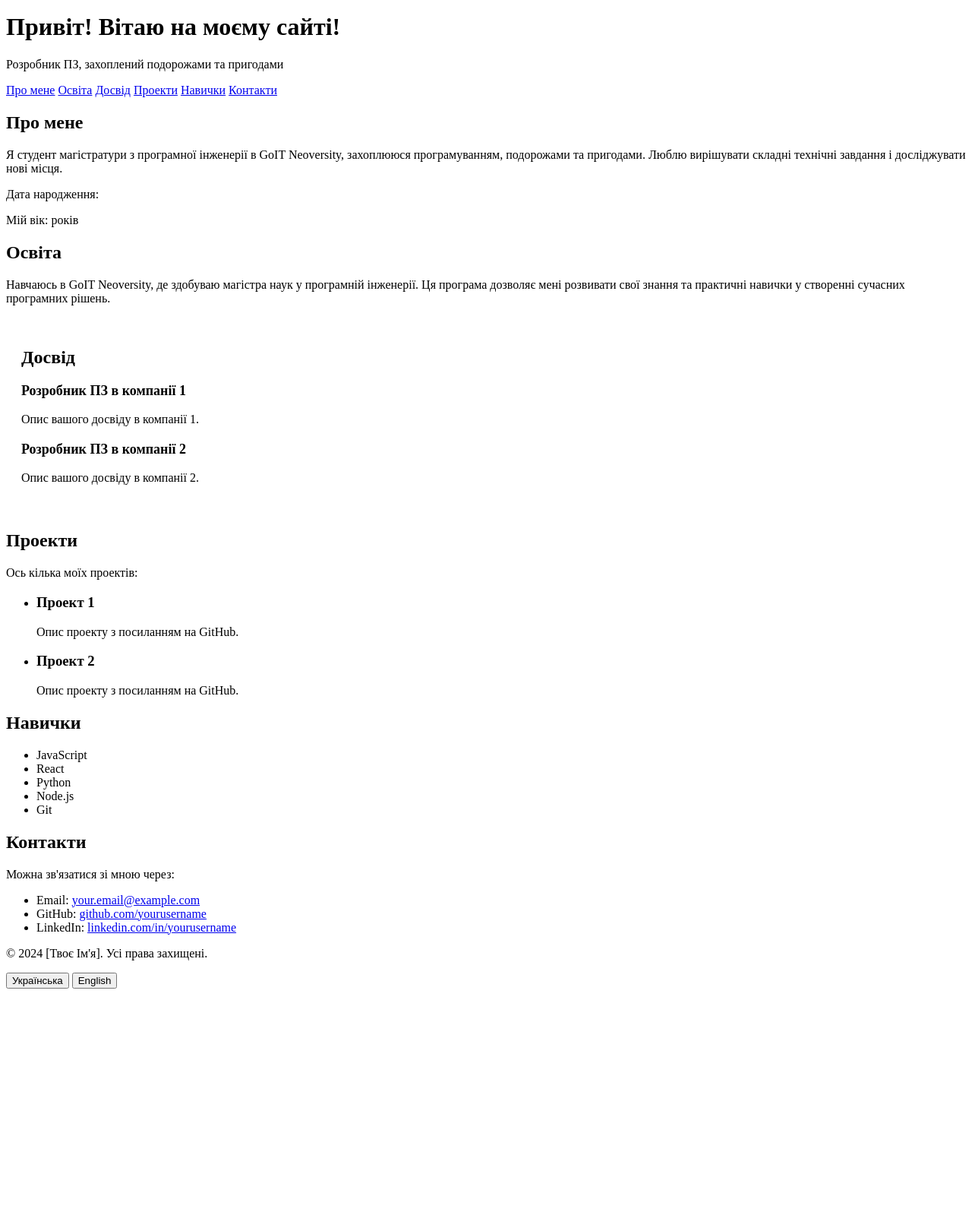
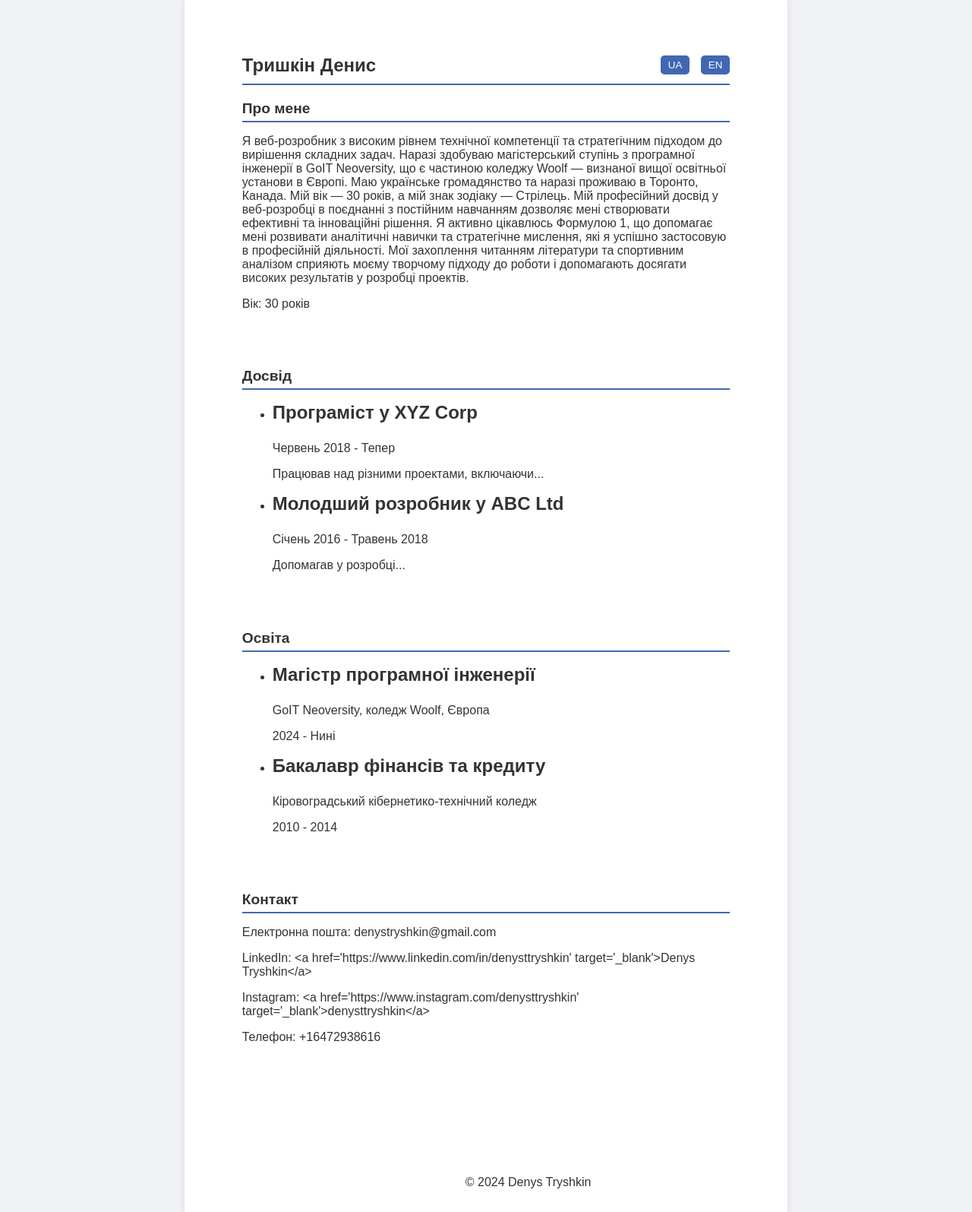
Before and after one commit to DenysTryshkin/mywebsite, a plain HTML site: page index.html in a window 1280 px wide. Shown: the part 4-1599 px from the top of the page at 76% size. Before the commit the page ends 1313 px from the top, so only its background shows below. Drawn offline with Linux system fonts and the light colour scheme.

Commit message:
Втомився, потрібно доробити

```diff
--- a/index.html
+++ b/index.html
@@ -3,98 +3,69 @@
 <head>
     <meta charset="UTF-8">
     <meta name="viewport" content="width=device-width, initial-scale=1.0">
-    <title>Про мене</title>
+    <title>Resume - Denys Tryshkin</title>
     <link rel="stylesheet" href="styles.css">
 </head>
 <body>
-
+    <div class="resume-container">
         <header>
-    <h1 id="header-title">Привіт! Вітаю на моєму сайті!</h1>
-    <p id="header-description">Розробник ПЗ, захоплений подорожами та пригодами</p>
+            <h1 id="name" data-uk="Тришкін Денис" data-en="Denys Tryshkin">Тришкін Денис</h1>
+            <div class="language-selector">
+                <button id="lang-uk" onclick="setLanguage('uk')">UA</button>
+                <button id="lang-en" onclick="setLanguage('en')">EN</button>
+            </div>
         </header>
-
-<nav>
-    <a href="#about" id="nav-about">Про мене</a>
-    <a href="#education" id="nav-education">Освіта</a>
-    <a href="#experience" id="nav-experience">Досвід</a>
-    <a href="#projects" id="nav-projects">Проекти</a>
-    <a href="#skills" id="nav-skills">Навички</a>
-    <a href="#contact" id="nav-contact">Контакти</a>
-</nav>
-
+        <main>
             <section id="about">
-    <h2 id="section-about-title">Про мене</h2>
-    <p id="section-about-text">Я студент магістратури з програмної інженерії в GoIT Neoversity, захоплююся програмуванням, подорожами та пригодами. Люблю вирішувати складні технічні завдання і досліджувати нові місця.</p>
-    <p>Дата народження: <span id="dob"></span></p>
-    <p>Мій вік: <span id="age"></span> років</p>
+                <h2 id="about-heading" data-uk="Про мене" data-en="About Me">Про мене</h2>
+                <p id="about-text" data-uk="Я веб-розробник з високим рівнем технічної компетенції та стратегічним підходом до вирішення складних задач. Наразі здобуваю магістерський ступінь з програмної інженерії в GoIT Neoversity, що є частиною коледжу Woolf — визнаної вищої освітньої установи в Європі. Маю українське громадянство та наразі проживаю в Торонто, Канада. Мій вік — 30 років, а мій знак зодіаку — Стрілець. Мій професійний досвід у веб-розробці в поєднанні з постійним навчанням дозволяє мені створювати ефективні та інноваційні рішення. Я активно цікавлюсь Формулою 1, що допомагає мені розвивати аналітичні навички та стратегічне мислення, які я успішно застосовую в професійній діяльності. Мої захоплення читанням літератури та спортивним аналізом сприяють моєму творчому підходу до роботи і допомагають досягати високих результатів у розробці проектів."
+                   data-en="I am a web developer with high technical proficiency and a strategic approach to solving complex problems. Currently pursuing a Master of Science in Software Engineering at GoIT Neoversity, a member college of Woolf, a recognized higher education institution in Europe. I hold Ukrainian citizenship and currently reside in Toronto, Canada. I am 30 years old and a Sagittarius. My professional experience in web development, combined with continuous learning, allows me to create effective and innovative solutions. I am an avid Formula 1 enthusiast, which helps me develop analytical skills and strategic thinking that I successfully apply in my professional work. My interests in reading literature and sports analysis contribute to my creative approach to work and help achieve high results in project development.">
+                   Я веб-розробник з високим рівнем технічної компетенції та стратегічним підходом до вирішення складних задач. Наразі здобуваю магістерський ступінь з програмної інженерії в GoIT Neoversity, що є частиною коледжу Woolf — визнаної вищої освітньої установи в Європі. Маю українське громадянство та наразі проживаю в Торонто, Канада. Мій вік — 30 років, а мій знак зодіаку — Стрілець. Мій професійний досвід у веб-розробці в поєднанні з постійним навчанням дозволяє мені створювати ефективні та інноваційні рішення. Я активно цікавлюсь Формулою 1, що допомагає мені розвивати аналітичні навички та стратегічне мислення, які я успішно застосовую в професійній діяльності. Мої захоплення читанням літератури та спортивним аналізом сприяють моєму творчому підходу до роботи і допомагають досягати високих результатів у розробці проектів.
+                </p>
+                <p id="dob" data-uk="Вік: " data-en="Age: ">Вік: </p>
             </section>
-
-<section id="education">
-    <h2 id="section-education-title">Освіта</h2>
-    <p id="section-education-text">Навчаюсь в GoIT Neoversity, де здобуваю магістра наук у програмній інженерії. Ця програма дозволяє мені розвивати свої знання та практичні навички у створенні сучасних програмних рішень.</p>
-</section>
-
             <section id="experience">
-    <h2 id="section-experience-title">Досвід</h2>
-    <ul id="experience-list">
+                <h2 id="experience-heading" data-uk="Досвід" data-en="Experience">Досвід</h2>
+                <ul>
                     <li>
-            <h3 id="experience-job1-title">Розробник ПЗ в компанії 1</h3>
-            <p id="experience-job1-description">Опис вашого досвіду в компанії 1.</p>
+                        <h3 id="experience-job1" data-uk="Програміст у XYZ Corp" data-en="Software Engineer at XYZ Corp">Програміст у XYZ Corp</h3>
+                        <p id="experience-job1-date" data-uk="Червень 2018 - Тепер" data-en="June 2018 - Present">Червень 2018 - Тепер</p>
+                        <p id="experience-job1-desc" data-uk="Працював над різними проектами, включаючи..." data-en="Worked on various projects including...">Працював над різними проектами, включаючи...</p>
                     </li>
                     <li>
-            <h3 id="experience-job2-title">Розробник ПЗ в компанії 2</h3>
-            <p id="experience-job2-description">Опис вашого досвіду в компанії 2.</p>
+                        <h3 id="experience-job2" data-uk="Молодший розробник у ABC Ltd" data-en="Junior Developer at ABC Ltd">Молодший розробник у ABC Ltd</h3>
+                        <p id="experience-job2-date" data-uk="Січень 2016 - Травень 2018" data-en="January 2016 - May 2018">Січень 2016 - Травень 2018</p>
+                        <p id="experience-job2-desc" data-uk="Допомагав у розробці..." data-en="Assisted in developing...">Допомагав у розробці...</p>
                     </li>
                 </ul>
             </section>
-
-<section id="projects" class="projects">
-    <h2 id="section-projects-title">Проекти</h2>
-    <p id="section-projects-text">Ось кілька моїх проектів:</p>
+            <section id="education">
+                <h2 id="education-heading" data-uk="Освіта" data-en="Education">Освіта</h2>
                 <ul>
                     <li>
-            <h3 id="project1-title">Проект 1</h3>
-            <p id="project1-description">Опис проекту з посиланням на GitHub.</p>
+                        <h3 id="education-degree1" data-uk="Магістр програмної інженерії" data-en="Master of Science in Software Engineering">Магістр програмної інженерії</h3>
+                        <p id="education-institution1" data-uk="GoIT Neoversity, коледж Woolf, Європа" data-en="GoIT Neoversity, Woolf College, Europe">GoIT Neoversity, коледж Woolf, Європа</p>
+                        <p id="education-date1" data-uk="2024 - Нині" data-en="2024 - Present">2024 - Нині</p>
                     </li>
                     <li>
-            <h3 id="project2-title">Проект 2</h3>
-            <p id="project2-description">Опис проекту з посиланням на GitHub.</p>
+                        <h3 id="education-degree2" data-uk="Бакалавр фінансів та кредиту" data-en="Bachelor of Finance and Credit">Бакалавр фінансів та кредиту</h3>
+                        <p id="education-institution2" data-uk="Кіровоградський кібернетико-технічний коледж" data-en="Kirovograd Cybernetics and Technical College">Кіровоградський кібернетико-технічний коледж</p>
+                        <p id="education-date2" data-uk="2010 - 2014" data-en="2010 - 2014">2010 - 2014</p>
                     </li>
                 </ul>
             </section>
-
-<section id="skills" class="skills">
-    <h2 id="section-skills-title">Навички</h2>
-    <ul>
-        <li id="skill1">JavaScript</li>
-        <li id="skill2">React</li>
-        <li id="skill3">Python</li>
-        <li id="skill4">Node.js</li>
-        <li id="skill5">Git</li>
-    </ul>
+            <section id="contact">
+                <h2 id="contact-heading" data-uk="Контакт" data-en="Contact">Контакт</h2>
+                <p id="contact-email" data-uk="Електронна пошта: denystryshkin@gmail.com" data-en="Email: denystryshkin@gmail.com">Електронна пошта: denystryshkin@gmail.com</p>
+                <p id="contact-linkedin" data-uk="LinkedIn: <a href='https://www.linkedin.com/in/denysttryshkin' target='_blank'>Denys Tryshkin</a>" data-en="LinkedIn: <a href='https://www.linkedin.com/in/denysttryshkin' target='_blank'>Denys Tryshkin</a>">LinkedIn: <a href="https://www.linkedin.com/in/denysttryshkin" target="_blank">Denys Tryshkin</a></p>
+                <p id="contact-instagram" data-uk="Instagram: <a href='https://www.instagram.com/denysttryshkin' target='_blank'>denysttryshkin</a>" data-en="Instagram: <a href='https://www.instagram.com/denysttryshkin' target='_blank'>denysttryshkin</a>">Instagram: <a href="https://www.instagram.com/denysttryshkin" target="_blank">denysttryshkin</a></p>
+                <p id="contact-phone" data-uk="Телефон: +16472938616" data-en="Phone: +16472938616">Телефон: +16472938616</p>
             </section>
-
-<section id="contact">
-    <h2 id="section-contact-title">Контакти</h2>
-    <p id="section-contact-text">Можна зв'язатися зі мною через:</p>
-    <ul>
-        <li>Email: <a href="mailto:your.email@example.com" id="contact-email">your.email@example.com</a></li>
-        <li>GitHub: <a href="https://github.com/yourusername" target="_blank" id="contact-github">github.com/yourusername</a></li>
-        <li>LinkedIn: <a href="https://linkedin.com/in/yourusername" target="_blank" id="contact-linkedin">linkedin.com/in/yourusername</a></li>
-    </ul>
-</section>
-
+        </main>
         <footer>
-    <p id="footer-text">&copy; 2024 [Твоє Ім'я]. Усі права захищені.</p>
+            <p>© 2024 Denys Tryshkin</p>
         </footer>
-
-<!-- Language Buttons -->
-<div class="language-buttons">
-    <button onclick="setLanguage('uk')">Українська</button>
-    <button onclick="setLanguage('en')">English</button>
     </div>
-
-<script src="script.js"></script>
-
+    <script src="scripts.js"></script>
 </body>
 </html>
--- a/script.js
+++ /dev/null
@@ -1,118 +0,0 @@
-const translations = {
-    en: {
-        headerTitle: "Hello! Welcome to my site!",
-        headerDescription: "Software developer passionate about travel and adventures",
-        navAbout: "About Me",
-        navEducation: "Education",
-        navExperience: "Experience",
-        navProjects: "Projects",
-        navSkills: "Skills",
-        navContact: "Contact",
-        sectionAboutTitle: "About Me",
-        sectionAboutText: "I am a graduate student in Software Engineering at GoIT Neoversity, passionate about programming, travel, and adventures. I enjoy solving complex technical problems and exploring new places.",
-        sectionEducationTitle: "Education",
-        sectionEducationText: "I am studying at GoIT Neoversity, where I am pursuing a Master of Science in Software Engineering. This program allows me to develop my knowledge and practical skills in creating modern software solutions.",
-        sectionExperienceTitle: "Experience",
-        experienceJob1Title: "Software Developer at Company 1",
-        experienceJob1Description: "Description of your experience at Company 1.",
-        experienceJob2Title: "Software Developer at Company 2",
-        experienceJob2Description: "Description of your experience at Company 2.",
-        sectionProjectsTitle: "Projects",
-        sectionProjectsText: "Here are some of my projects:",
-        project1Title: "Project 1",
-        project1Description: "Project description with a link to GitHub.",
-        project2Title: "Project 2",
-        project2Description: "Project description with a link to GitHub.",
-        sectionSkillsTitle: "Skills",
-        skill1: "JavaScript",
-        skill2: "React",
-        skill3: "Python",
-        skill4: "Node.js",
-        skill5: "Git",
-        sectionContactTitle: "Contact",
-        sectionContactText: "You can reach me through:",
-        contactEmail: "your.email@example.com",
-        contactGithub: "github.com/yourusername",
-        contactLinkedin: "linkedin.com/in/yourusername",
-        footerText: "&copy; 2024 [Your Name]. All rights reserved."
-    },
-    uk: {
-        headerTitle: "Привіт! Вітаю на моєму сайті!",
-        headerDescription: "Розробник ПЗ, захоплений подорожами та пригодами",
-        navAbout: "Про мене",
-        navEducation: "Освіта",
-        navExperience: "Досвід",
-        navProjects: "Проекти",
-        navSkills: "Навички",
-        navContact: "Контакти",
-        sectionAboutTitle: "Про мене",
-        sectionAboutText: "Я студент магістратури з програмної інженерії в GoIT Neoversity, захоплююся програмуванням, подорожами та пригодами. Люблю вирішувати складні технічні завдання і досліджувати нові місця.",
-        sectionEducationTitle: "Освіта",
-        sectionEducationText: "Навчаюсь в GoIT Neoversity, де здобуваю магістра наук у програмній інженерії. Ця програма дозволяє мені розвивати свої знання та практичні навички у створенні сучасних програмних рішень.",
-        sectionExperienceTitle: "Досвід",
-        experienceJob1Title: "Розробник ПЗ в компанії 1",
-        experienceJob1Description: "Опис вашого досвіду в компанії 1.",
-        experienceJob2Title: "Розробник ПЗ в компанії 2",
-        experienceJob2Description: "Опис вашого досвіду в компанії 2.",
-        sectionProjectsTitle: "Проекти",
-        sectionProjectsText: "Ось кілька моїх проектів:",
-        project1Title: "Проект 1",
-        project1Description: "Опис проекту з посиланням на GitHub.",
-        project2Title: "Проект 2",
-        project2Description: "Опис проекту з посиланням на GitHub.",
-        sectionSkillsTitle: "Навички",
-        skill1: "JavaScript",
-        skill2: "React",
-        skill3: "Python",
-        skill4: "Node.js",
-        skill5: "Git",
-        sectionContactTitle: "Контакти",
-        sectionContactText: "Можна зв'язатися зі мною через:",
-        contactEmail: "your.email@example.com",
-        contactGithub: "github.com/yourusername",
-        contactLinkedin: "linkedin.com/in/yourusername",
-        footerText: "&copy; 2024 [Твоє Ім'я]. Усі права захищені."
-    }
-};
-
-function setLanguage(lang) {
-    const translation = translations[lang];
-    document.getElementById('header-title').textContent = translation.headerTitle;
-    document.getElementById('header-description').textContent = translation.headerDescription;
-    document.getElementById('nav-about').textContent = translation.navAbout;
-    document.getElementById('nav-education').textContent = translation.navEducation;
-    document.getElementById('nav-experience').textContent = translation.navExperience;
-    document.getElementById('nav-projects').textContent = translation.navProjects;
-    document.getElementById('nav-skills').textContent = translation.navSkills;
-    document.getElementById('nav-contact').textContent = translation.navContact;
-    document.getElementById('section-about-title').textContent = translation.sectionAboutTitle;
-    document.getElementById('section-about-text').textContent = translation.sectionAboutText;
-    document.getElementById('section-education-title').textContent = translation.sectionEducationTitle;
-    document.getElementById('section-education-text').textContent = translation.sectionEducationText;
-    document.getElementById('section-experience-title').textContent = translation.sectionExperienceTitle;
-    document.getElementById('experience-job1-title').textContent = translation.experienceJob1Title;
-    document.getElementById('experience-job1-description').textContent = translation.experienceJob1Description;
-    document.getElementById('experience-job2-title').textContent = translation.experienceJob2Title;
-    document.getElementById('experience-job2-description').textContent = translation.experienceJob2Description;
-    document.getElementById('section-projects-title').textContent = translation.sectionProjectsTitle;
-    document.getElementById('section-projects-text').textContent = translation.sectionProjectsText;
-    document.getElementById('project1-title').textContent = translation.project1Title;
-    document.getElementById('project1-description').textContent = translation.project1Description;
-    document.getElementById('project2-title').textContent = translation.project2Title;
-    document.getElementById('project2-description').textContent = translation.project2Description;
-    document.getElementById('section-skills-title').textContent = translation.sectionSkillsTitle;
-    document.getElementById('skill1').textContent = translation.skill1;
-    document.getElementById('skill2').textContent = translation.skill2;
-    document.getElementById('skill3').textContent = translation.skill3;
-    document.getElementById('skill4').textContent = translation.skill4;
-    document.getElementById('skill5').textContent = translation.skill5;
-    document.getElementById('section-contact-title').textContent = translation.sectionContactTitle;
-    document.getElementById('section-contact-text').textContent = translation.sectionContactText;
-    document.getElementById('contact-email').textContent = translation.contactEmail;
-    document.getElementById('contact-github').textContent = translation.contactGithub;
-    document.getElementById('contact-linkedin').textContent = translation.contactLinkedin;
-    document.getElementById('footer-text').innerHTML = translation.footerText;
-}
-
-// Set default language
-setLanguage('uk');
--- /dev/null
+++ b/scripts.js
@@ -0,0 +1,44 @@
+// Function to set language
+function setLanguage(lang) {
+    document.querySelectorAll('[data-' + lang + ']').forEach(el => {
+        el.textContent = el.getAttribute('data-' + lang);
+    });
+    calculateAge(); // Update age when language changes
+}
+
+// Function to calculate age
+function calculateAge() {
+    const birthDate = new Date('1993-12-14'); // Date of Birth
+    const today = new Date();
+    let age = today.getFullYear() - birthDate.getFullYear();
+    const monthDifference = today.getMonth() - birthDate.getMonth();
+
+    // Adjust age if birthday has not occurred yet this year
+    if (monthDifference < 0 || (monthDifference === 0 && today.getDate() < birthDate.getDate())) {
+        age--;
+    }
+
+    // Get the language
+    const lang = document.documentElement.lang;
+
+    // Determine the appropriate age text based on the language
+    const ageText = (lang === 'uk' ? 'Вік: ' : 'Age: ') + age + (lang === 'uk' ? ' років' : ' years');
+
+    // Update the text content for the age element
+    document.getElementById('dob').textContent = ageText;
+}
+
+// Set default language to Ukrainian
+setLanguage('uk');
+
+// Calculate age on page load
+window.addEventListener('load', calculateAge);
+
+// Update language buttons to reflect the current language
+function updateLanguageButtons() {
+    document.getElementById('lang-uk').classList.toggle('active', document.documentElement.lang === 'uk');
+    document.getElementById('lang-en').classList.toggle('active', document.documentElement.lang === 'en');
+}
+
+// Call this function after changing language
+updateLanguageButtons();
--- a/styles.css
+++ b/styles.css
@@ -1,26 +1,80 @@
-/* Existing styles */
-
-/* Styles for the new Experience section */
-#experience {
-    padding: 20px;
+/* General Styles */
+body {
+    font-family: Arial, sans-serif;
+    margin: 0;
+    padding: 0;
+    background-color: #f0f2f5;
+    color: #333;
+    display: flex;
+    justify-content: center;
+    align-items: center;
+    min-height: 100vh;
 }
 
-#experience-list {
-    list-style-type: none;
-    padding: 0;
+.resume-container {
+    width: 210mm; /* A4 width */
+    min-height: 297mm; /* A4 height */
+    padding: 20mm;
+    background: white;
+    box-shadow: 0 0 10px rgba(0,0,0,0.1);
+    border-radius: 8px;
+    box-sizing: border-box;
+    position: relative;
 }
 
-#experience-list li {
+header {
+    display: flex;
+    justify-content: space-between;
+    align-items: center;
+    border-bottom: 2px solid #4267b2;
+    padding-bottom: 10px;
     margin-bottom: 20px;
 }
 
-#experience-job1-title,
-#experience-job2-title {
-    font-size: 18px;
-    font-weight: bold;
+header h1 {
+    margin: 0;
 }
 
-#experience-job1-description,
-#experience-job2-description {
-    font-size: 16px;
+.language-selector {
+    margin-left: auto;
 }
+
+.language-selector button {
+    background-color: #4267b2;
+    border: none;
+    color: white;
+    padding: 5px 10px;
+    border-radius: 5px;
+    cursor: pointer;
+    margin-left: 10px;
+}
+
+.language-selector button:hover {
+    background-color: #365899;
+}
+
+main {
+    padding-bottom: 20mm;
+}
+
+h1, h2, h3 {
+    font-size: 1.5em;
+    margin-top: 0;
+}
+
+section {
+    margin-bottom: 20mm;
+}
+
+section h2 {
+    font-size: 1.2em;
+    border-bottom: 2px solid #4267b2;
+    padding-bottom: 5px;
+}
+
+footer {
+    text-align: center;
+    position: absolute;
+    bottom: 20px;
+    width: calc(100% - 40px);
+}
```
Also changed, not shown: .js (deleted). Lines whose indentation alone changed are shown as unchanged.
